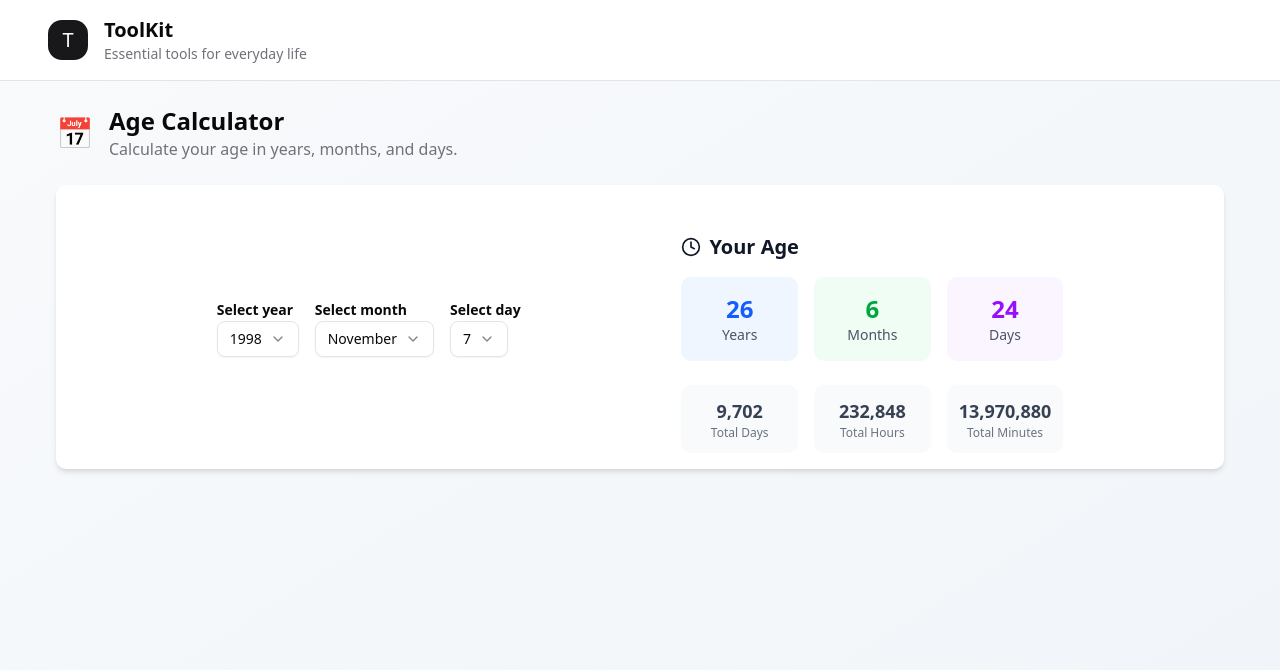
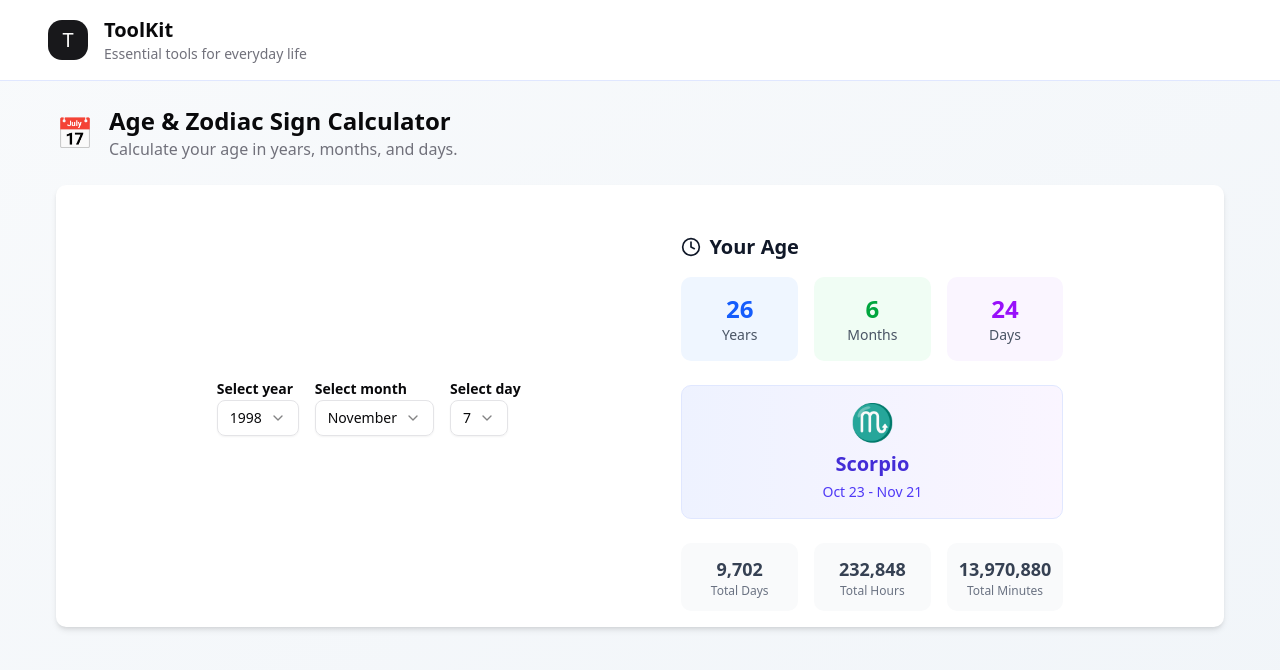
Before and after one commit to ifty64bit/toolkit, a Next.js app: page /date/age-calculator in a window 1280 px wide. Shown: the top 670 px of the page. Built offline with nearby package versions, Linux system fonts and the light colour scheme.

Commit message:
feat: enhance Age Calculator with zodiac sign functionality and update metadata

```diff
--- a/src/app/date/age-calculator/AgeCalculator.tsx
+++ b/src/app/date/age-calculator/AgeCalculator.tsx
@@ -11,6 +11,7 @@ import dayjs from "dayjs";
 import duration from "dayjs/plugin/duration";
 import advancedFormat from "dayjs/plugin/advancedFormat";
 import { Clock } from "lucide-react";
+import { getZodiacSign } from "../../../lib/functions";
 
 dayjs.extend(duration);
 dayjs.extend(advancedFormat);
@@ -35,8 +36,17 @@ function getAge(birthday: { years: number; months: number; days: number }) {
     const totalDays = today.diff(birthDate, "day");
     const totalHours = today.diff(birthDate, "hour");
     const totalMinutes = today.diff(birthDate, "minute");
+    const zodiacSign = getZodiacSign(birthday.months, birthday.days);
 
-    return { years, months, days, totalDays, totalHours, totalMinutes };
+    return {
+        years,
+        months,
+        days,
+        totalDays,
+        totalHours,
+        totalMinutes,
+        zodiacSign,
+    };
 }
 
 function AgeCalculator() {
@@ -191,6 +201,20 @@ function AgeCalculator() {
                         </div>
                     </div>
 
+                    <div className="mt-6 p-4 bg-gradient-to-r from-indigo-50 to-purple-50 rounded-lg border border">
+                        <div className="text-center">
+                            <div className="text-4xl mb-2">
+                                {age?.zodiacSign.emoji}
+                            </div>
+                            <div className="text-xl font-semibold text-indigo-700 mb-1">
+                                {age?.zodiacSign.sign}
+                            </div>
+                            <div className="text-sm text-indigo-600">
+                                {age?.zodiacSign.dates}
+                            </div>
+                        </div>
+                    </div>
+
                     <div className="grid grid-cols-1 md:grid-cols-3 gap-4 mt-6">
                         <div className="text-center p-3 bg-gray-50 rounded-lg">
                             <div className="text-lg font-semibold text-gray-700">
--- a/src/app/date/age-calculator/page.tsx
+++ b/src/app/date/age-calculator/page.tsx
@@ -2,10 +2,19 @@ import { type Metadata } from "next";
 import AgeCalculator from "./AgeCalculator";
 
 export const metadata: Metadata = {
-    title: "Age Calculator",
+    title: "Age & Zodiac Sign Calculator",
     description:
-        "Calculate your age in years, months, and days, including total days, hours, and minutes.",
-    keywords: ["age", "calculator", "years", "months", "days"],
+        "Calculate your age in years, months, and days, including total days, hours, minutes, and zodiac sign.",
+    keywords: [
+        "age",
+        "calculator",
+        "years",
+        "months",
+        "days",
+        "zodiac",
+        "sign",
+        "horoscope",
+    ],
 };
 
 function AgeCalculatorPage() {
@@ -14,7 +23,7 @@ function AgeCalculatorPage() {
             <div className="flex flex-col sm:flex-row text-center sm:text-left items-center gap-4 mb-6">
                 <div className="text-3xl">📅</div>
                 <div>
-                    <h2>Age Calculator</h2>
+                    <h2>Age & Zodiac Sign Calculator</h2>
                     <p className="text-muted-foreground">
                         Calculate your age in years, months, and days.
                     </p>
--- a/src/app/globals.css
+++ b/src/app/globals.css
@@ -72,7 +72,7 @@
     --warning-foreground: oklch(0.5 0.2 80); /* strong readable amber text */
     --destructive: oklch(0.96 0.12 27); /* soft light red background */
     --destructive-foreground: oklch(0.43 0.25 27); /* readable rich red text */
-    --border: oklch(0.92 0.004 286.32);
+    --border: oklch(93% 0.034 272.788);
     --input: oklch(0.92 0.004 286.32);
     --ring: oklch(0.705 0.015 286.067);
     --chart-1: oklch(0.646 0.222 41.116);
--- /dev/null
+++ b/src/lib/functions.ts
@@ -0,0 +1,107 @@
+export function getZodiacSign(
+    month: number,
+    day: number
+): { sign: string; emoji: string; dates: string } {
+    const zodiacSigns = [
+        {
+            sign: "Capricorn",
+            emoji: "♑",
+            start: [12, 22],
+            end: [1, 19],
+            dates: "Dec 22 - Jan 19",
+        },
+        {
+            sign: "Aquarius",
+            emoji: "♒",
+            start: [1, 20],
+            end: [2, 18],
+            dates: "Jan 20 - Feb 18",
+        },
+        {
+            sign: "Pisces",
+            emoji: "♓",
+            start: [2, 19],
+            end: [3, 20],
+            dates: "Feb 19 - Mar 20",
+        },
+        {
+            sign: "Aries",
+            emoji: "♈",
+            start: [3, 21],
+            end: [4, 19],
+            dates: "Mar 21 - Apr 19",
+        },
+        {
+            sign: "Taurus",
+            emoji: "♉",
+            start: [4, 20],
+            end: [5, 20],
+            dates: "Apr 20 - May 20",
+        },
+        {
+            sign: "Gemini",
+            emoji: "♊",
+            start: [5, 21],
+            end: [6, 20],
+            dates: "May 21 - Jun 20",
+        },
+        {
+            sign: "Cancer",
+            emoji: "♋",
+            start: [6, 21],
+            end: [7, 22],
+            dates: "Jun 21 - Jul 22",
+        },
+        {
+            sign: "Leo",
+            emoji: "♌",
+            start: [7, 23],
+            end: [8, 22],
+            dates: "Jul 23 - Aug 22",
+        },
+        {
+            sign: "Virgo",
+            emoji: "♍",
+            start: [8, 23],
+            end: [9, 22],
+            dates: "Aug 23 - Sep 22",
+        },
+        {
+            sign: "Libra",
+            emoji: "♎",
+            start: [9, 23],
+            end: [10, 22],
+            dates: "Sep 23 - Oct 22",
+        },
+        {
+            sign: "Scorpio",
+            emoji: "♏",
+            start: [10, 23],
+            end: [11, 21],
+            dates: "Oct 23 - Nov 21",
+        },
+        {
+            sign: "Sagittarius",
+            emoji: "♐",
+            start: [11, 22],
+            end: [12, 21],
+            dates: "Nov 22 - Dec 21",
+        },
+    ];
+
+    for (const zodiac of zodiacSigns) {
+        const [startMonth, startDay] = zodiac.start;
+        const [endMonth, endDay] = zodiac.end;
+
+        if (
+            (month === startMonth && day >= startDay) ||
+            (month === endMonth && day <= endDay) ||
+            (startMonth > endMonth &&
+                (month === startMonth || month === endMonth))
+        ) {
+            return zodiac;
+        }
+    }
+
+    return zodiacSigns[0];
+}
```
Also changed, not shown: 1 other file (tests, documents, lock files or other folders).
